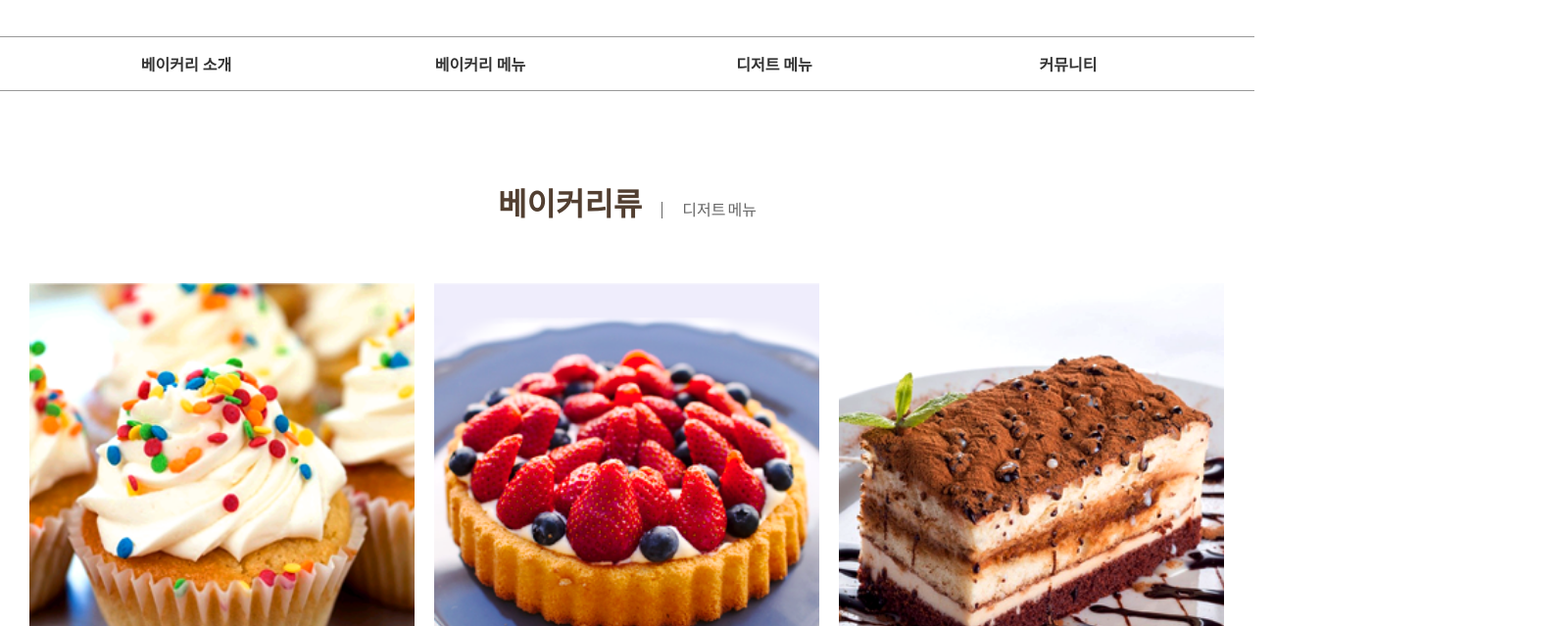
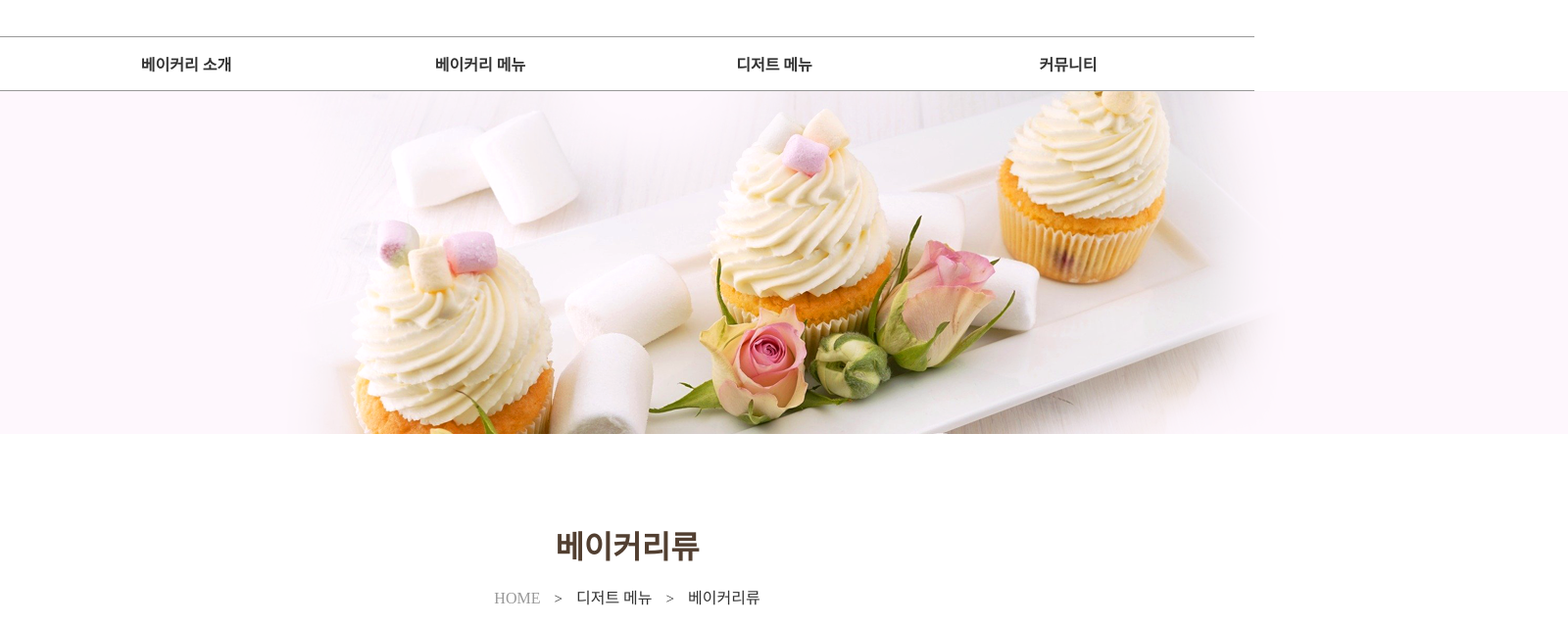
Before and after one commit to yun1025/nono_bakery, a plain HTML site: page html/sub_3-1.html in a window 1280 px wide. Shown: the part 117-756 px from the top of the page at 98% size, 1600 px wide, since content can reach past the window. Drawn offline with Linux system fonts and the light colour scheme.

Commit message:
Udpate 베이커리류, 케이크류, 과자류 배너 이미지 추가, 페이지 카테고리 수정

```diff
--- a/html/sub_3-1.html
+++ b/html/sub_3-1.html
@@ -65,11 +65,19 @@
 		<section id="sub_contents">
 			<h2 class="hidden">서브 내용</h2>
 
-			<div class="menu_list_warp">
-				<h3 class="con_title">
-					베이커리류<span>디저트 메뉴</span>
-				</h3>
-			</div>
+			<p><img src="../images/sub_03-1.png" alt="인사말 이미지" title="인사말 이미지"></p>
+
+			<section class="menu_list_warp">
+				<h3 class="con_title">베이커리류</h3>
+
+				<p>
+					<a href="../index.html" class="home">HOME</a>
+					<span class="tag">&gt;</span>
+					<a href="sub_2-1.html">디저트 메뉴</a>
+					<span class="tag">&gt;</span>
+					<a href="sub_2-1.html">베이커리류</a>
+				</p>
+			</section>
 
 				<ul class="menu_list">
 					<li>
```
Also changed, not shown: html/sub_3-2.html (+13 -5 lines), html/sub_3-3.html (+13 -5 lines).
